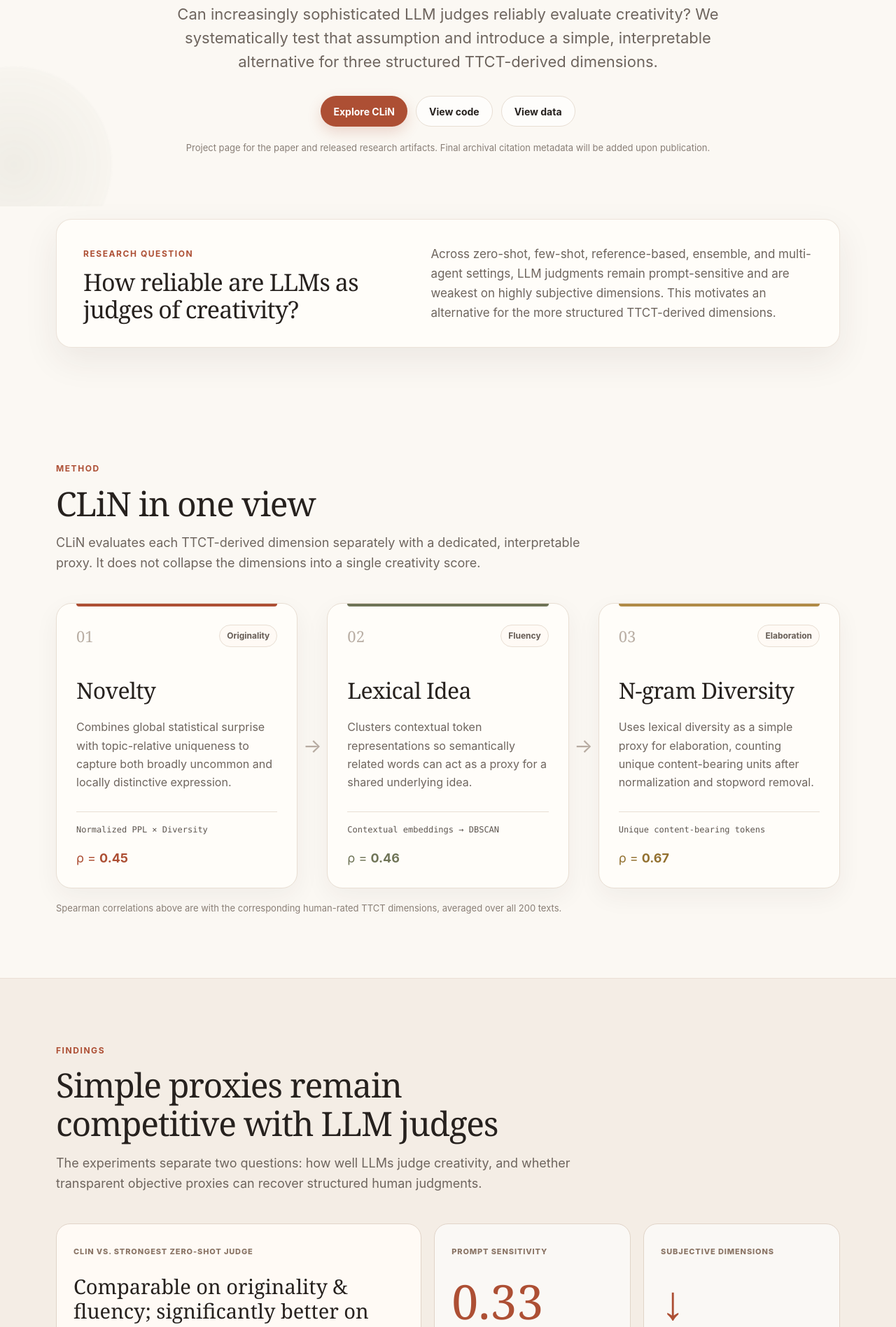
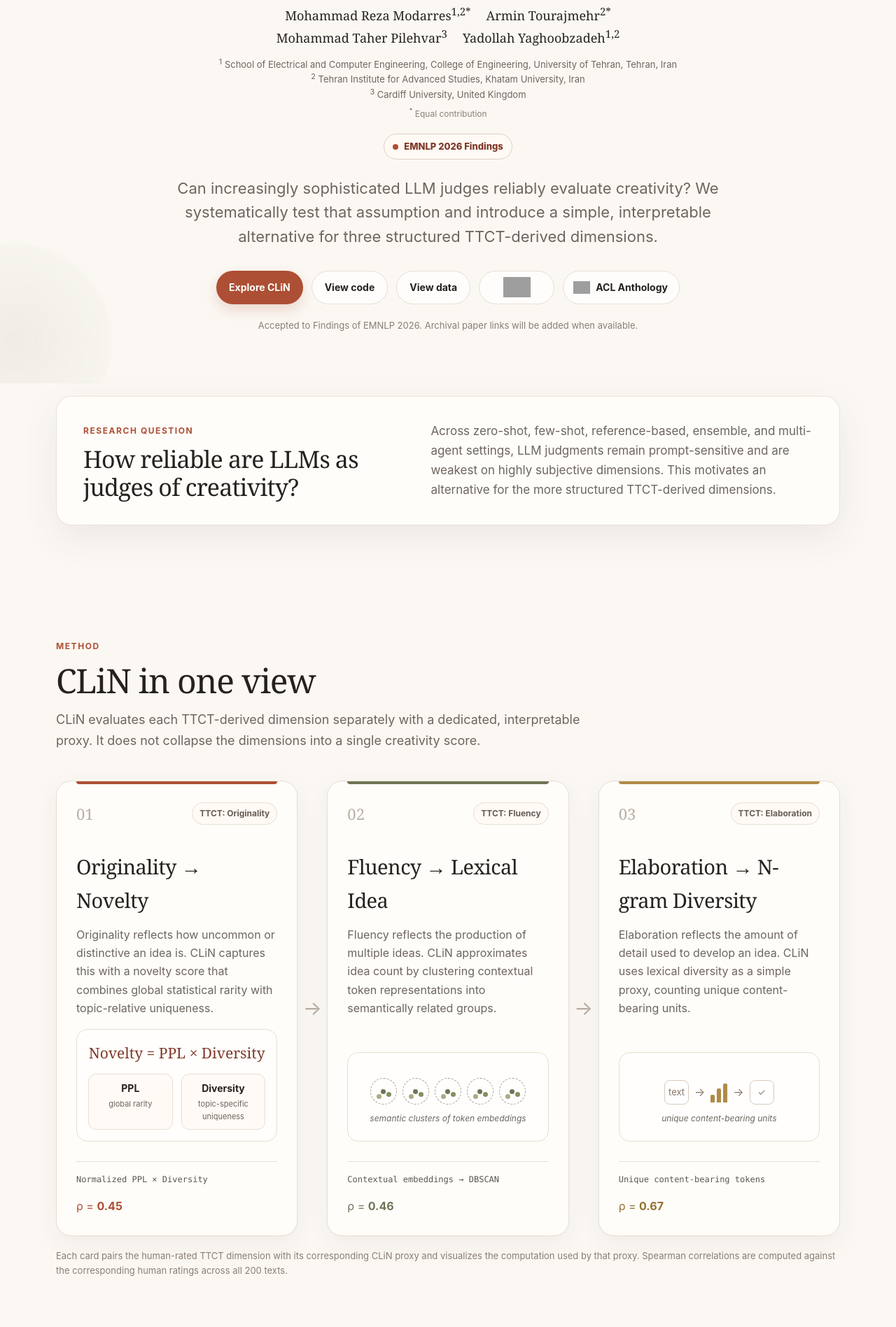
Before and after one commit to smrmodares/CLiN, a plain HTML site: page index.html in a window 1280 px wide. Shown: the part 544-2441 px from the top of the page at 70% size. Drawn offline with Linux system fonts and the light colour scheme; grey boxes are pictures that could not be loaded.

Commit message:
Publish updated CLiN project page

```diff
--- a/index.html
+++ b/index.html
@@ -7,33 +7,45 @@
   <meta name="description" content="CLiN is an objective and interpretable framework for creativity evaluation in short Persian literary texts, with TTCT-derived proxies for originality, fluency, and elaboration and a systematic study of LLM-as-a-judge reliability." />
   <meta name="keywords" content="CLiN, creativity evaluation, LLM as a judge, LLM judge reliability, TTCT, originality, fluency, elaboration, Persian NLP, literary text, interpretable evaluation" />
   <meta name="robots" content="index,follow" />
-  <meta name="citation_title" content="CLIN: an Objective Framework for Evaluating Creativity in Short Persian Literary Texts" />
+  <meta name="citation_title" content="CLiN: an Objective Framework for Evaluating Creativity in Short Persian Literary Texts" />
+  <meta name="citation_author" content="Mohammad Reza Modarres" />
+  <meta name="citation_author" content="Armin Tourajmehr" />
+  <meta name="citation_author" content="Mohammad Taher Pilehvar" />
+  <meta name="citation_author" content="Yadollah Yaghoobzadeh" />
   <meta name="citation_publication_date" content="2026" />
+  <meta name="citation_conference_title" content="Findings of the 2026 Conference on Empirical Methods in Natural Language Processing" />
   <link rel="canonical" href="https://smrmodares.github.io/CLiN/" />
   <meta property="og:type" content="article" />
   <meta property="og:title" content="CLiN — Objective and Interpretable Creativity Evaluation" />
   <meta property="og:description" content="A systematic study of LLMs as creativity judges and simple, interpretable TTCT-derived proxy metrics for originality, fluency, and elaboration." />
   <meta property="og:url" content="https://smrmodares.github.io/CLiN/" />
   <meta name="twitter:card" content="summary_large_image" />
-  <link rel="stylesheet" href="assets/styles.css" />
   <script type="application/ld+json">
   {
     "@context": "https://schema.org",
     "@type": "ScholarlyArticle",
-    "name": "CLIN: an Objective Framework for Evaluating Creativity in Short Persian Literary Texts",
+    "name": "CLiN: an Objective Framework for Evaluating Creativity in Short Persian Literary Texts",
     "headline": "CLiN: Objective and Interpretable Creativity Evaluation",
     "description": "An objective and interpretable framework for evaluating originality, fluency, and elaboration in short Persian literary texts, alongside a systematic analysis of LLM-as-a-judge reliability.",
     "dateCreated": "2026",
     "inLanguage": "en",
+    "author": [
+      {"@type":"Person","name":"Mohammad Reza Modarres"},
+      {"@type":"Person","name":"Armin Tourajmehr"},
+      {"@type":"Person","name":"Mohammad Taher Pilehvar"},
+      {"@type":"Person","name":"Yadollah Yaghoobzadeh"}
+    ],
+    "isPartOf": {"@type":"PublicationIssue","name":"Findings of EMNLP 2026"},
     "keywords": ["creativity evaluation", "LLM-as-a-judge", "TTCT", "Persian NLP", "originality", "fluency", "elaboration"],
     "url": "https://smrmodares.github.io/CLiN/",
     "codeRepository": "https://github.com/smrmodares/CLiN"
   }
   </script>
+
+  <link rel="stylesheet" href="assets/styles.css" />
+  <link rel="stylesheet" href="assets/enhancements.css" />
 </head>
 <body>
-  <a class="skip-link" href="#main">Skip to content</a>
-
   <header class="nav-wrap">
     <nav class="nav container" aria-label="Primary navigation">
       <a class="brand" href="#top" aria-label="CLiN home"><span class="brand-mark">C</span><span>CLiN</span></a>
@@ -47,18 +59,46 @@
     </nav>
   </header>
 
-  <main id="main">
+  <main>
     <section class="hero" id="top">
       <div class="container hero-inner">
         <div class="eyebrow">Creativity evaluation · LLM-as-a-judge · Persian NLP</div>
         <h1><span class="accent">CLiN</span>: an Objective Framework for Evaluating Creativity in Short Persian Literary Texts</h1>
+
+        <div class="author-block">
+          <div class="author-row">
+            <span>Mohammad Reza Modarres<sup>1,2*</sup></span>
+            <span>Armin Tourajmehr<sup>2*</sup></span>
+          </div>
+          <div class="author-row">
+            <span>Mohammad Taher Pilehvar<sup>3</sup></span>
+            <span>Yadollah Yaghoobzadeh<sup>1,2</sup></span>
+          </div>
+          <div class="affiliations">
+            <div><sup>1</sup> School of Electrical and Computer Engineering, College of Engineering, University of Tehran, Tehran, Iran</div>
+            <div><sup>2</sup> Tehran Institute for Advanced Studies, Khatam University, Iran</div>
+            <div><sup>3</sup> Cardiff University, United Kingdom</div>
+          </div>
+          <div class="equal-note"><sup>*</sup> Equal contribution</div>
+          <div class="venue-badge"><span class="venue-dot"></span> EMNLP 2026 Findings</div>
+        </div>
+
         <p class="hero-lede">Can increasingly sophisticated LLM judges reliably evaluate creativity? We systematically test that assumption and introduce a simple, interpretable alternative for three structured TTCT-derived dimensions.</p>
+
         <div class="hero-actions">
           <a class="button primary" href="#framework">Explore CLiN</a>
           <a class="button secondary" href="https://github.com/smrmodares/CLiN/tree/main/code">View code</a>
           <a class="button secondary" href="https://github.com/smrmodares/CLiN/tree/main/data">View data</a>
+          <span class="button secondary pending-link logo-only-button" title="arXiv link will be added later" aria-label="arXiv">
+            <img src="https://commons.wikimedia.org/wiki/Special:Redirect/file/ArXiv_logo_2022.svg" alt="arXiv logo" />
+          </span>
+
+          <span class="button secondary pending-link anthology-button" title="ACL Anthology link will be added later" aria-label="ACL Anthology">
+            <img src="https://commons.wikimedia.org/wiki/Special:Redirect/file/Association_for_Computational_Linguistics_logo.svg" alt="ACL logo" />
+            <span>ACL Anthology</span>
+          </span>
         </div>
-        <p class="paper-status">Project page for the paper and released research artifacts. Final archival citation metadata will be added upon publication.</p>
+        <p class="paper-status">Accepted to Findings of EMNLP 2026. Archival paper links will be added when available.</p>
       </div>
     </section>
 
@@ -82,32 +122,103 @@
           <p>CLiN evaluates each TTCT-derived dimension separately with a dedicated, interpretable proxy. It does not collapse the dimensions into a single creativity score.</p>
         </div>
 
-        <div class="pipeline" aria-label="CLiN proxy pipeline">
-          <article class="metric-card novelty">
-            <div class="metric-top"><span class="metric-index">01</span><span class="metric-tag">Originality</span></div>
-            <h3>Novelty</h3>
-            <p>Combines global statistical surprise with topic-relative uniqueness to capture both broadly uncommon and locally distinctive expression.</p>
+        <div class="pipeline unified-pipeline" aria-label="CLiN proxy pipeline">
+
+          <article class="metric-card novelty unified-metric">
+            <div class="metric-top">
+              <span class="metric-index">01</span>
+              <span class="metric-tag">TTCT: Originality</span>
+            </div>
+
+            <h3>Originality → Novelty</h3>
+            <p class="metric-explanation">
+              Originality reflects how uncommon or distinctive an idea is. CLiN captures this
+              with a novelty score that combines global statistical rarity with topic-relative uniqueness.
+            </p>
+
+            <div class="metric-visual novelty-visual">
+              <div class="formula-big">Novelty = PPL × Diversity</div>
+              <div class="two-part">
+                <div>
+                  <strong>PPL</strong>
+                  <span>global rarity</span>
+                </div>
+                <div>
+                  <strong>Diversity</strong>
+                  <span>topic-specific uniqueness</span>
+                </div>
+              </div>
+            </div>
+
             <div class="formula">Normalized PPL × Diversity</div>
             <div class="rho">ρ = <strong>0.45</strong></div>
           </article>
+
           <div class="arrow" aria-hidden="true">→</div>
-          <article class="metric-card lexical">
-            <div class="metric-top"><span class="metric-index">02</span><span class="metric-tag">Fluency</span></div>
-            <h3>Lexical Idea</h3>
-            <p>Clusters contextual token representations so semantically related words can act as a proxy for a shared underlying idea.</p>
+
+          <article class="metric-card lexical unified-metric">
+            <div class="metric-top">
+              <span class="metric-index">02</span>
+              <span class="metric-tag">TTCT: Fluency</span>
+            </div>
+
+            <h3>Fluency → Lexical Idea</h3>
+            <p class="metric-explanation">
+              Fluency reflects the production of multiple ideas. CLiN approximates idea count by
+              clustering contextual token representations into semantically related groups.
+            </p>
+
+            <div class="metric-visual cluster-visual">
+              <div class="cluster-line large-clusters">
+                <span class="cluster-bubble"></span>
+                <span class="cluster-bubble"></span>
+                <span class="cluster-bubble"></span>
+                <span class="cluster-bubble"></span>
+                <span class="cluster-bubble"></span>
+              </div>
+              <div class="visual-caption">semantic clusters of token embeddings</div>
+            </div>
+
             <div class="formula">Contextual embeddings → DBSCAN</div>
             <div class="rho">ρ = <strong>0.46</strong></div>
           </article>
+
           <div class="arrow" aria-hidden="true">→</div>
-          <article class="metric-card elaboration">
-            <div class="metric-top"><span class="metric-index">03</span><span class="metric-tag">Elaboration</span></div>
-            <h3>N-gram Diversity</h3>
-            <p>Uses lexical diversity as a simple proxy for elaboration, counting unique content-bearing units after normalization and stopword removal.</p>
+
+          <article class="metric-card elaboration unified-metric">
+            <div class="metric-top">
+              <span class="metric-index">03</span>
+              <span class="metric-tag">TTCT: Elaboration</span>
+            </div>
+
+            <h3>Elaboration → N-gram Diversity</h3>
+            <p class="metric-explanation">
+              Elaboration reflects the amount of detail used to develop an idea. CLiN uses
+              lexical diversity as a simple proxy, counting unique content-bearing units.
+            </p>
+
+            <div class="metric-visual elaboration-visual">
+              <div class="token-flow centered-flow">
+                <span class="token-box">text</span>
+                <span>→</span>
+                <span class="token-bars"><i></i><i></i><i></i></span>
+                <span>→</span>
+                <span class="token-box">✓</span>
+              </div>
+              <div class="visual-caption">unique content-bearing units</div>
+            </div>
+
             <div class="formula">Unique content-bearing tokens</div>
             <div class="rho">ρ = <strong>0.67</strong></div>
           </article>
+
         </div>
-        <p class="micro-note">Spearman correlations above are with the corresponding human-rated TTCT dimensions, averaged over all 200 texts.</p>
+        <p class="micro-note">
+          Each card pairs the human-rated TTCT dimension with its corresponding CLiN proxy and
+          visualizes the computation used by that proxy. Spearman correlations are computed against
+          the corresponding human ratings across all 200 texts.
+        </p>
+
       </div>
     </section>
 
@@ -135,6 +246,34 @@
             <div class="big-number">↓</div>
             <p>LLM–human alignment is consistently weaker for emotion and attractiveness than for the structured TTCT-derived dimensions.</p>
           </article>
+        </div>
+
+        <div class="heatmap-block">
+          <div class="heatmap-title-row">
+            <div>
+              <span class="kicker">LLM-as-a-judge</span>
+              <h3>Correlation with human ratings</h3>
+              <p>Spearman correlation by model and evaluation dimension.</p>
+            </div>
+            <div class="hm-toggle">
+              <button type="button" class="active" id="hm-human">Human-authored</button>
+              <button type="button" id="hm-model">Model-generated</button>
+            </div>
+          </div>
+
+          <div class="heatmap-shell">
+            <div class="heatmap-card">
+              <div class="heatmap-grid" id="heatmap-grid"></div>
+              <div class="hm-caption"><strong>*</strong> denotes cells marked as not statistically significant in the paper.</div>
+            </div>
+            <aside class="heatmap-insights">
+              <span class="kicker">Key pattern</span>
+              <h4>Structured dimensions are easier to judge</h4>
+              <div class="insight">Originality, fluency, and elaboration generally show stronger alignment with human ratings than attractiveness and emotion.</div>
+              <div class="insight">Claude 3.7 Sonnet is among the strongest overall zero-shot judges, but performance remains uneven across dimensions.</div>
+              <div class="insight">Subjective dimensions remain the most difficult, motivating an interpretable alternative for the structured TTCT-derived dimensions.</div>
+            </aside>
+          </div>
         </div>
 
         <div class="source-table-wrap">
@@ -205,9 +344,9 @@
         <h2>About the paper</h2>
         <p>Evaluating creativity in large language model outputs remains challenging because creativity is inherently subjective. We examine the reliability of LLMs as evaluators of short Persian literary texts across multiple evaluation settings and prompt designs. LLM judgments show limited alignment on highly subjective dimensions and substantial sensitivity to prompt formulation. Motivated by these findings, we investigate whether objective and interpretable proxy metrics can provide a reliable alternative for structured TTCT-derived dimensions. CLiN evaluates originality through novelty, fluency through lexical idea diversity, and elaboration through n-gram diversity. These simple proxies achieve human alignment comparable to or better than the strongest LLM judge in the studied setting while substantially reducing evaluation cost.</p>
         <div class="citation-box">
-          <strong>Paper title</strong>
-          <span>CLIN: an Objective Framework for Evaluating Creativity in Short Persian Literary Texts</span>
-          <small>Final archival BibTeX and publication links will be added when available.</small>
+          <strong>Publication</strong>
+          <span>Findings of EMNLP 2026</span>
+          <small>arXiv and ACL Anthology links will be added when provided.</small>
         </div>
       </div>
     </section>
@@ -221,5 +360,6 @@
   </footer>
 
   <script src="assets/site.js"></script>
+  <script src="assets/heatmap.js"></script>
 </body>
 </html>
```
